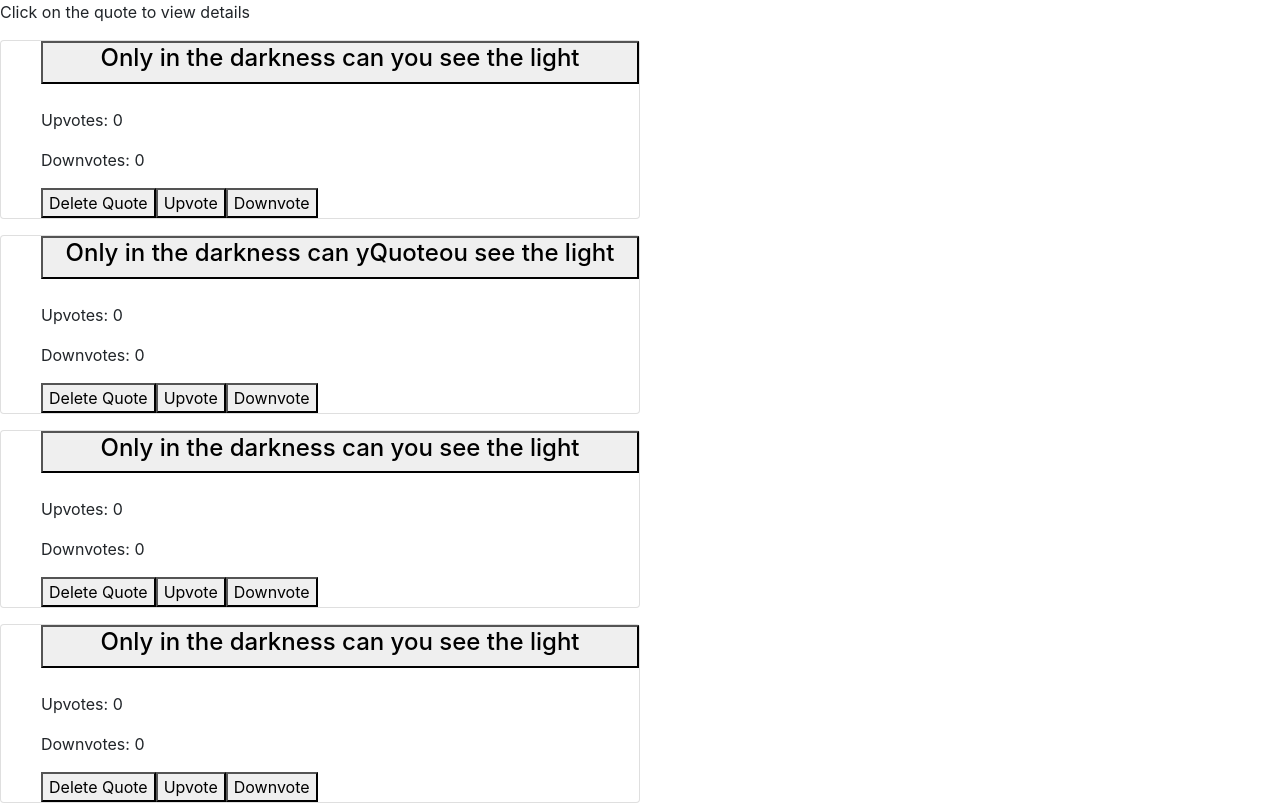
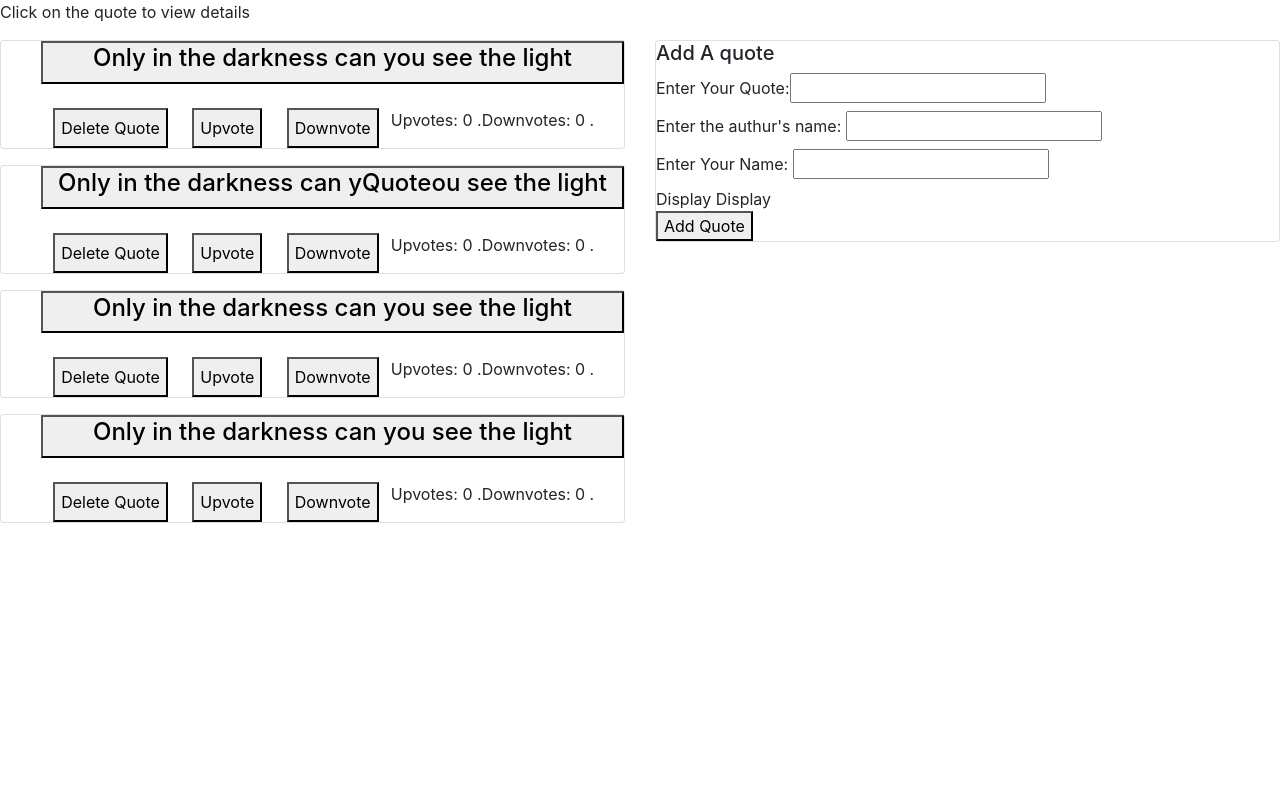
Before and after one commit to dancan-sandys/Quotes-app, an Angular app: page / in a window 1280 px wide. Shown: the top 804 px of the page. Built offline with nearby package versions, Linux system fonts and the light colour scheme.

Commit message:
add bootstrap to the app

```diff
--- a/src/app/quote-form/quote-form.component.html
+++ b/src/app/quote-form/quote-form.component.html
@@ -1,4 +1,6 @@
-<form (ngSubmit)='submitQuote()' #quoteForm='ngForm' action="submit">
+<form (ngSubmit)='submitQuote()' #quoteForm='ngForm' action="submit" class="card">
+
+    <h5>Add A quote</h5>
     <div class="formgroup">
         <label for="quote">Enter Your Quote:<input type="text" id="quote" [(ngModel)]  = "newQuote.name" name="name" #name = 'ngModel' required></label>
         <div [hidden]="name.valid || name.pristine" class="alert alert-danger">
--- a/src/app/quotes/quotes.component.css
+++ b/src/app/quotes/quotes.component.css
@@ -1,3 +1,18 @@
 .card {
-    width: 50%;
+    width: 100%;
 }
+
+.votesection {
+    width: 60%;
+    display: flex;
+    justify-content: space-around;
+}
+
+.votes {
+    display: flex;
+    padding-right: 1%;
+}
+
+.voting {
+    display: flex;
+}
--- a/src/app/quotes/quotes.component.html
+++ b/src/app/quotes/quotes.component.html
@@ -1,5 +1,6 @@
 <p>Click on the quote to view details</p>
-
+<div class="row">
+    <div class="container col">
         <ul class="card" *ngFor='let quote of quotes; let i = index'>
 
 
@@ -10,17 +11,25 @@
                 <app-quote-details [quote]='quote'></app-quote-details>
             </div>
 
-    <p>Upvotes: {{quote.totalUpvotes}}</p>
-    <p>Downvotes: {{quote.totalDownvotes}}</p>
 
+            <div class="voting">
                 <div class="votesection">
                     <button (click)='deleteQuote(i)'> Delete Quote </button>
                     <button (click)='upvote(i)'> Upvote </button>
                     <button (click)='downvote(i)'> Downvote </button>
                 </div>
-
-
+                <div class="votes">
+                    <p>Upvotes: {{quote.totalUpvotes}} .</p>
+                    <br>
+                    <p>Downvotes: {{quote.totalDownvotes}} .</p>
+                </div>
+            </div>
 
         </ul>
+    </div>
 
+    <div class="col">
         <app-quote-form (addQuote)="addNewQuote($event)"></app-quote-form>
+    </div>
+
+</div>
```
Lines whose indentation alone changed are shown as unchanged.
